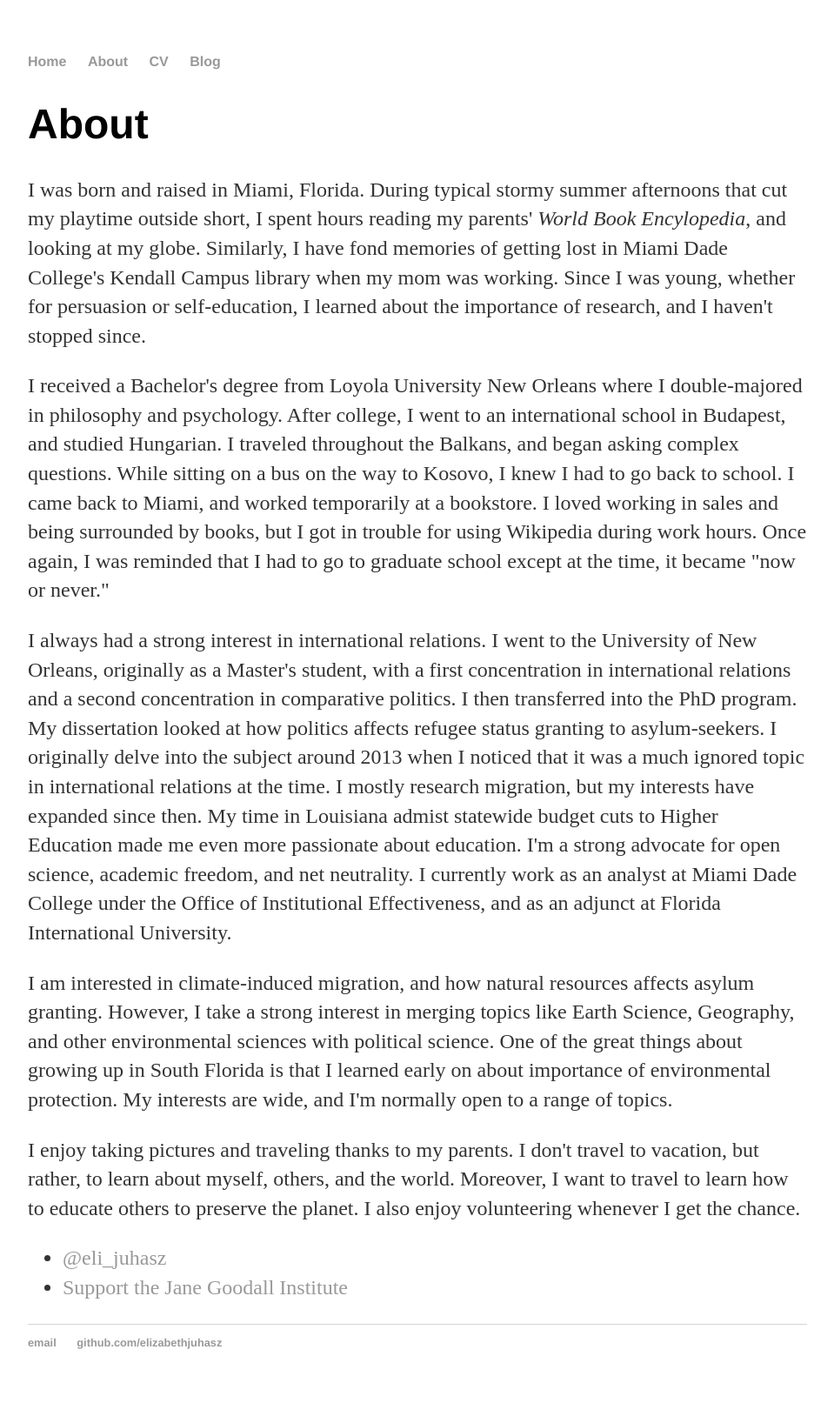
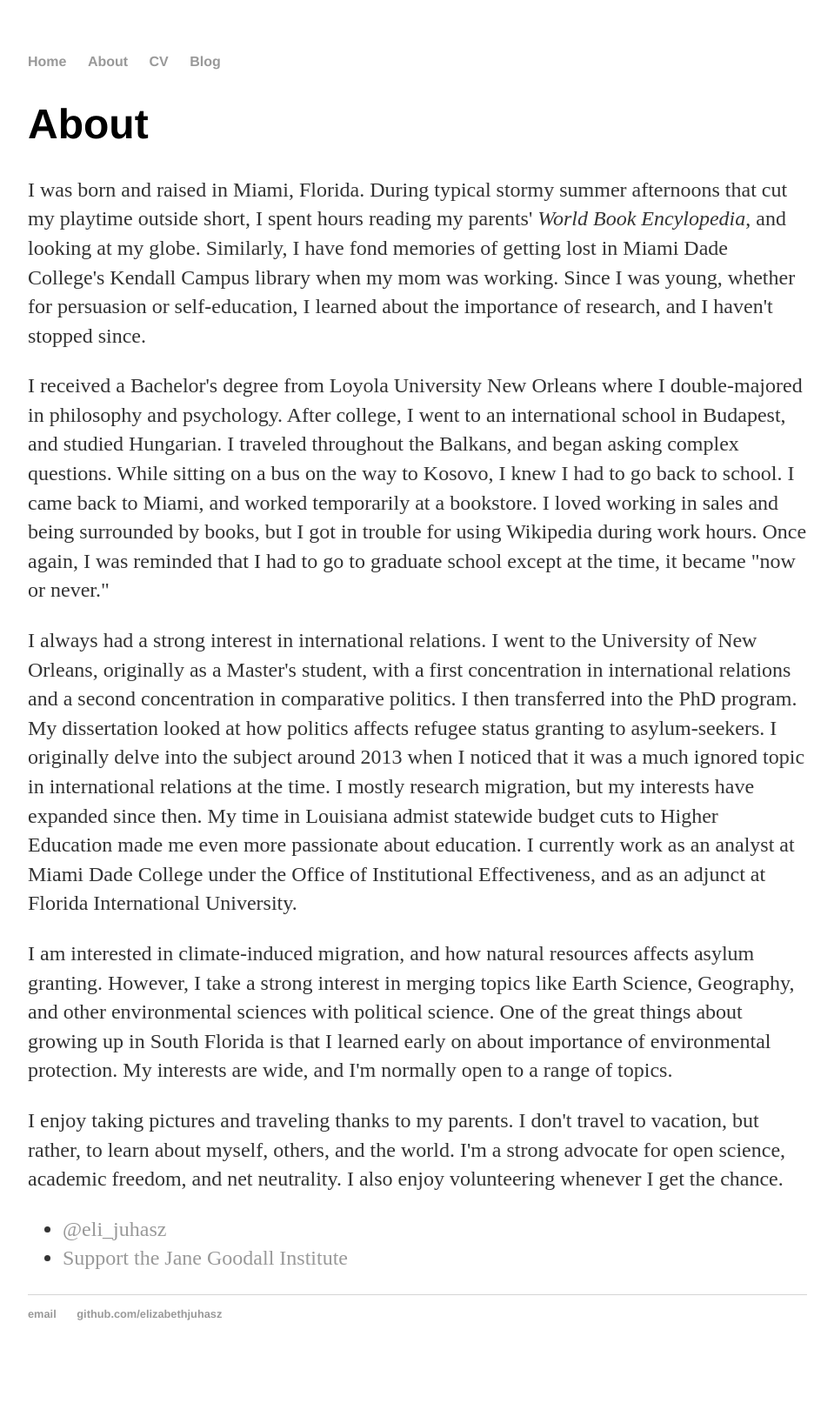
Before and after one commit to elizabethjuhasz/elizabethjuhasz.github.io, a Jekyll site: the page built from about/index.html, in a window 1280 px wide. Shown: the whole page at 87% size, without its empty margins (160-1119 px from the left). Built offline with Jekyll 4.4.1, drawn with Linux system fonts in a browser that asks for light colours; after the commit the page ends 1580 px from its top, so only the background shows below that.

Commit message:
Update index.html

```diff
--- a/about/index.html
+++ b/about/index.html
@@ -8,9 +8,9 @@ title: About Elizabeth Juhasz
 			<p>I was born and raised in Miami, Florida. During typical stormy summer afternoons that cut my playtime outside short, I spent hours reading my parents' <i>World Book Encylopedia</i>, and looking at my globe. Similarly, I have fond memories of getting lost in Miami Dade College's Kendall Campus library when my mom was working. Since I was young, whether for persuasion or self-education, I learned about the importance of research, and I haven't stopped since.</p>
 		        <p>I received a Bachelor's degree from Loyola University New Orleans where I double-majored in philosophy and psychology. After college, I went to an international school in Budapest, and studied Hungarian. I traveled throughout the Balkans, and began asking complex questions. While sitting on a bus on the way to Kosovo, I knew I had to go back to school. I came back to Miami, and worked temporarily at a bookstore. I loved working in sales and being surrounded by books, but I got in trouble for using Wikipedia during work hours. Once again, I was reminded that I had to go to graduate school except at the time, it became "now or never."</p>
 			<p>I always had a strong interest in international relations. I went to the University of New Orleans, originally as a Master's student, with a first concentration in international relations and a second concentration in comparative politics. I then transferred into the PhD program. My dissertation looked at how politics affects refugee status granting to asylum-seekers. I originally delve into the subject around 2013 when I noticed that it was a much ignored topic in international relations at the time. I mostly research migration, but my interests have expanded since then. My time in Louisiana admist statewide budget cuts to Higher Education made me even more passionate about education.
-			I'm a strong advocate for open science, academic freedom, and net neutrality. I currently work as an analyst at Miami Dade College under the Office of Institutional Effectiveness, and as an adjunct at Florida International University.</p>
+			 I currently work as an analyst at Miami Dade College under the Office of Institutional Effectiveness, and as an adjunct at Florida International University.</p>
 			<p>I am interested in climate-induced migration, and how natural resources affects asylum granting. However, I take a strong interest in merging topics like Earth Science, Geography, and other environmental sciences with political science. One of the great things about growing up in South Florida is that I learned early on about importance of environmental protection. My interests are wide, and I'm normally open to a range of topics.</p>
-			<p>I enjoy taking pictures and traveling thanks to my parents. I don't travel to vacation, but rather, to learn about myself, others, and the world. Moreover, I want to travel to learn how to educate others to preserve the planet. I also enjoy volunteering whenever I get the chance.</p>
+			<p>I enjoy taking pictures and traveling thanks to my parents. I don't travel to vacation, but rather, to learn about myself, others, and the world. I'm a strong advocate for open science, academic freedom, and net neutrality. I also enjoy volunteering whenever I get the chance.</p>
 				<ul class="contacts">
 				<li><a href="https://twitter.com/eli_juhasz">@eli_juhasz</a></li>
 				<li><a href="http://www.janegoodall.org/">Support the Jane Goodall Institute</a></li>
```
